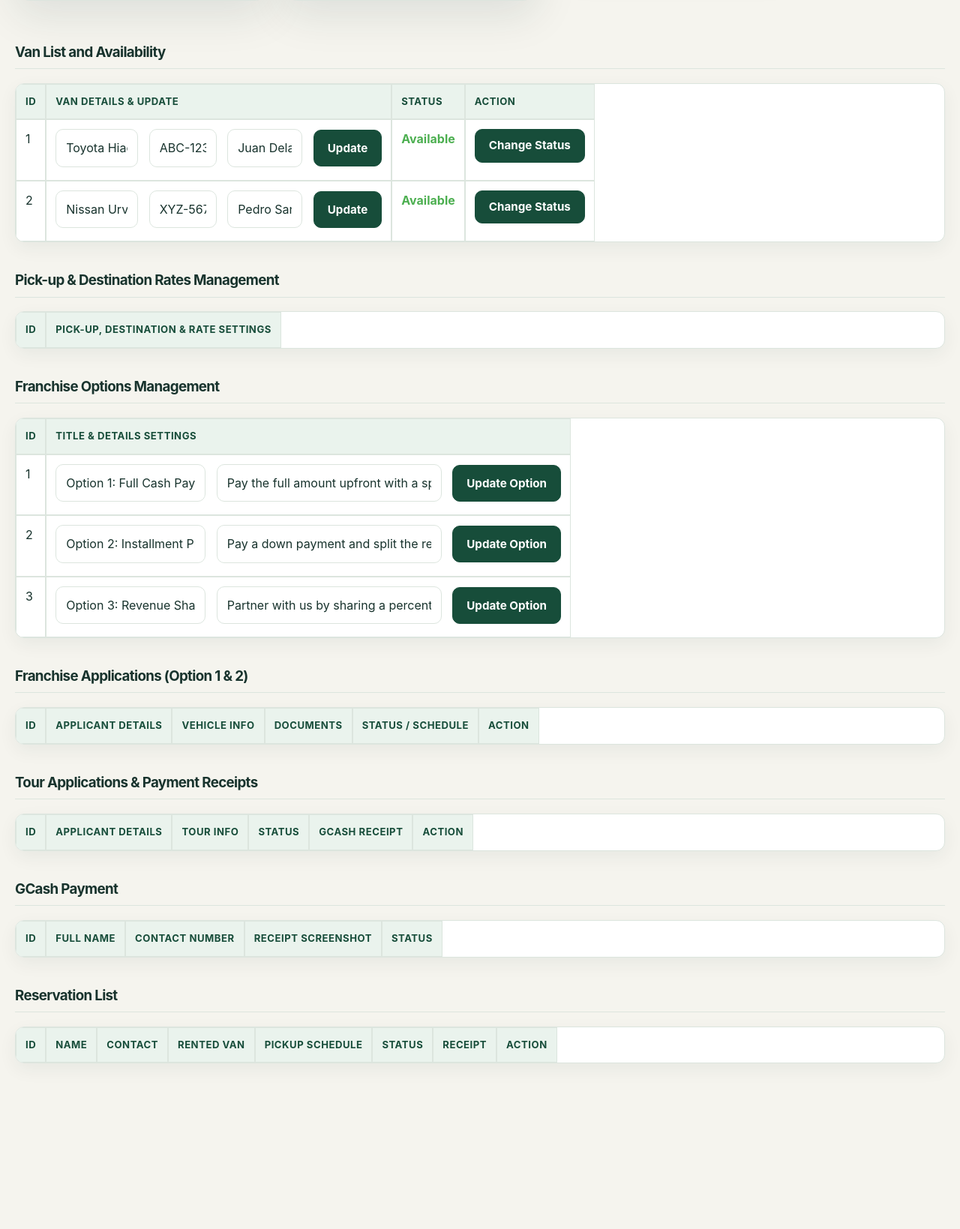
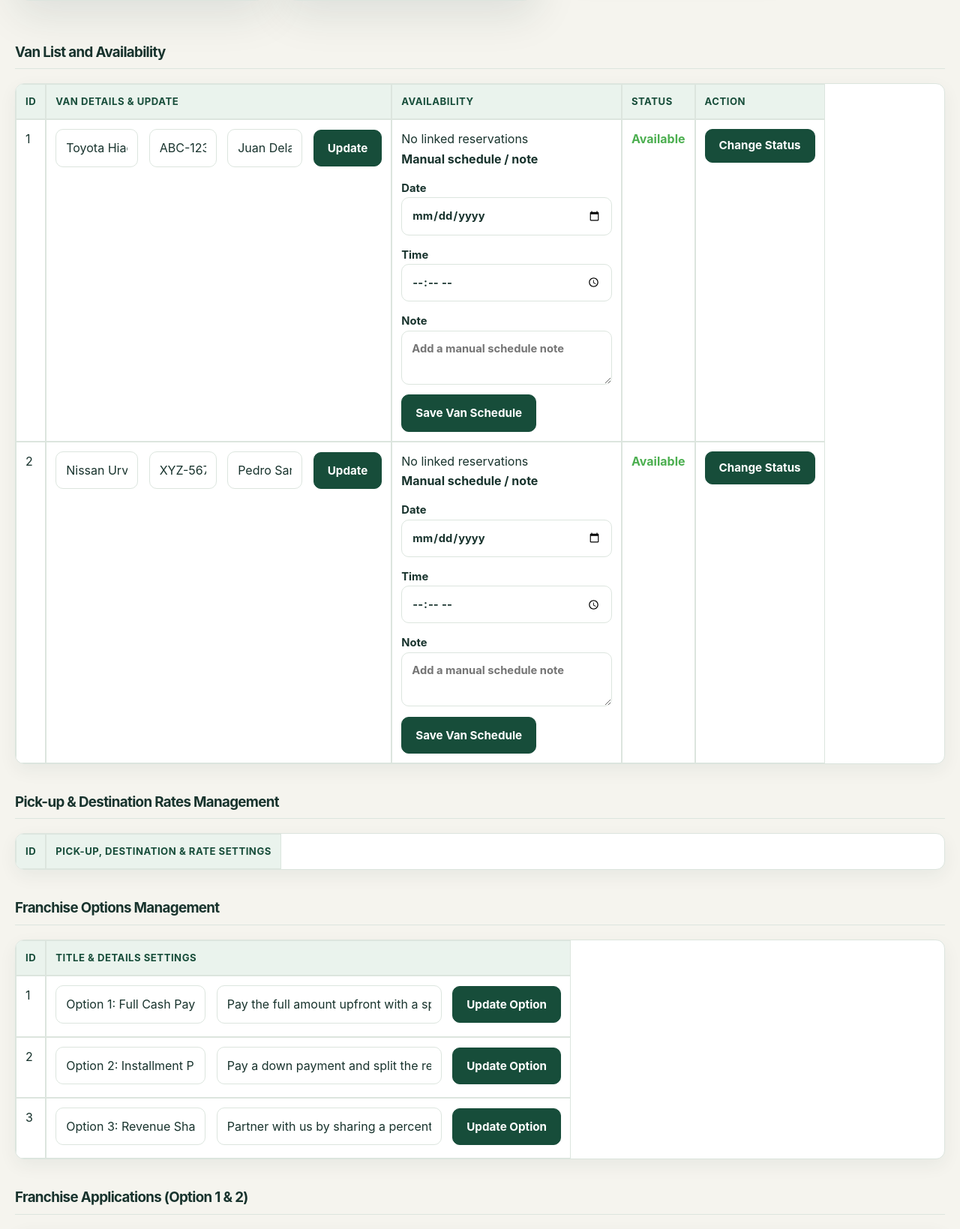
Before and after one commit to enasia018/EnAsia018, a Flask app: page /admin/dashboard in a window 1280 px wide. Shown: the part 488-2127 px from the top of the page at 75% size. Before the commit the page ends 1906 px from the top, so only its background shows below. Run offline with Flask 3, Linux system fonts and the light colour scheme; the visitor is signed in with stand-in values (Sample User, id 1); data comes from the database, SQL or seed files in the repository; data that the repository does not hold is empty; some libraries are stand-ins or nearby versions.

Commit message:
Add files via upload

```diff
--- a/templates/admin_dashboard.html
+++ b/templates/admin_dashboard.html
@@ -135,6 +135,7 @@
             <tr>
                 <th>ID</th>
                 <th>Van Details & Update</th>
+                <th>Availability</th>
                 <th>Status</th>
                 <th>Action</th>
             </tr>
@@ -149,6 +150,41 @@
                         <input type="text" name="plate_number" value="{{ van.plate_number or '' }}" placeholder="Plate" style="background:#333; color:#fff; border:1px solid #555; width: 90px;">
                         <input type="text" name="driver_name" value="{{ van.driver_name or '' }}" placeholder="Driver" style="background:#333; color:#fff; border:1px solid #555; width: 100px;">
                         <button type="submit" style="background:#007bff; color:white; border:none; padding:5px 8px; border-radius:3px; cursor:pointer;">Update</button>
+                    </form>
+                </td>
+                <td>
+                    {% set van_reservations = reservations | selectattr('vans', 'equalto', van.name) | list %}
+                    {% if van_reservations %}
+                        <div class="van-booking-list">
+                            {% for booking in van_reservations %}
+                                <div class="van-booking">
+                                    <strong>{{ booking.name }}</strong>
+                                    <span>{{ booking.pickup_date or 'Date not set' }} · {{ booking.pickup_time or 'Time not set' }}</span>
+                                    <small>{{ booking.status }}</small>
+                                </div>
+                            {% endfor %}
+                        </div>
+                    {% else %}
+                        <span class="van-no-bookings">No linked reservations</span>
+                    {% endif %}
+
+                    <form action="{{ url_for('update_van_schedule', van_id=van.id) }}" method="POST" class="van-schedule-form">
+                        <strong>Manual schedule / note</strong>
+                        <div class="van-schedule-fields">
+                            <label>
+                                Date
+                                <input type="date" name="schedule_date" value="{{ van.schedule_date or '' }}">
+                            </label>
+                            <label>
+                                Time
+                                <input type="time" name="schedule_time" value="{{ van.schedule_time or '' }}">
+                            </label>
+                        </div>
+                        <label>
+                            Note
+                            <textarea name="schedule_note" maxlength="500" rows="2" placeholder="Add a manual schedule note">{{ van.schedule_note or '' }}</textarea>
+                        </label>
+                        <button type="submit" class="btn-add">Save Van Schedule</button>
                     </form>
                 </td>
                 <td>
```
